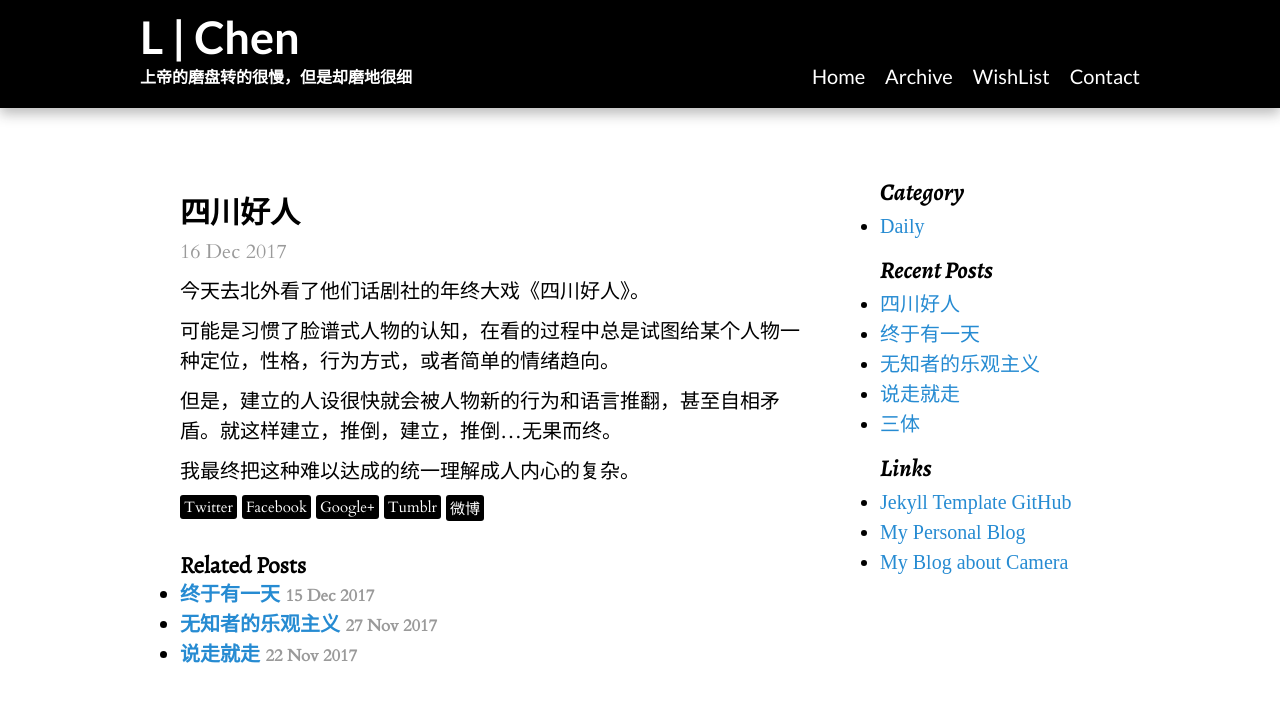
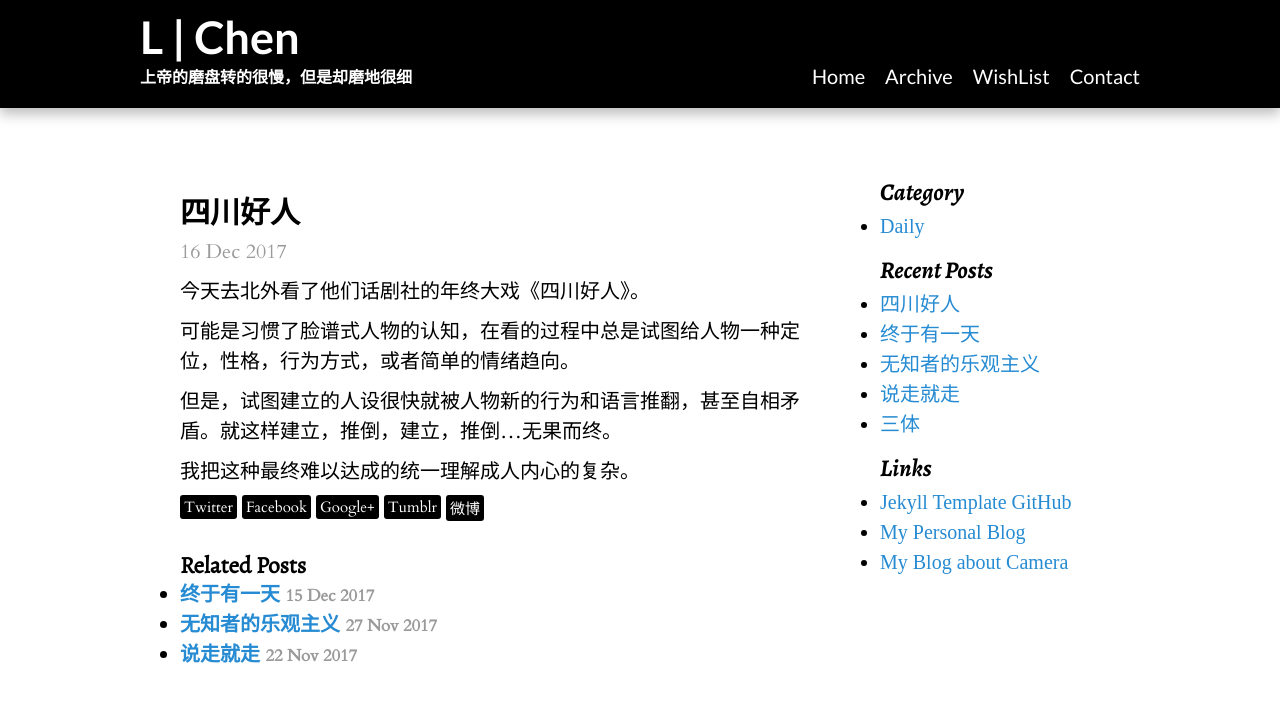
Before and after one commit to runningUnicorn/runningUnicorn.github.io, a Jekyll site: the page built from _posts/2017-12-16-四川好人.md, in a window 1280 px wide. Shown: the top 702 px of the page. Built offline with Jekyll 4.4.1, drawn with Linux system fonts in a browser that asks for light colours; some web fonts are replaced.

Commit message:
Update 2017-12-16-四川好人.md

```diff
--- a/_posts/2017-12-16-四川好人.md
+++ b/_posts/2017-12-16-四川好人.md
@@ -6,8 +6,8 @@ catogery: Daily
 
 今天去北外看了他们话剧社的年终大戏《四川好人》。
 
-可能是习惯了脸谱式人物的认知，在看的过程中总是试图给某个人物一种定位，性格，行为方式，或者简单的情绪趋向。
+可能是习惯了脸谱式人物的认知，在看的过程中总是试图给人物一种定位，性格，行为方式，或者简单的情绪趋向。
 
-但是，建立的人设很快就会被人物新的行为和语言推翻，甚至自相矛盾。就这样建立，推倒，建立，推倒...无果而终。
+但是，试图建立的人设很快就被人物新的行为和语言推翻，甚至自相矛盾。就这样建立，推倒，建立，推倒...无果而终。
 
-我最终把这种难以达成的统一理解成人内心的复杂。
+我把这种最终难以达成的统一理解成人内心的复杂。
```
